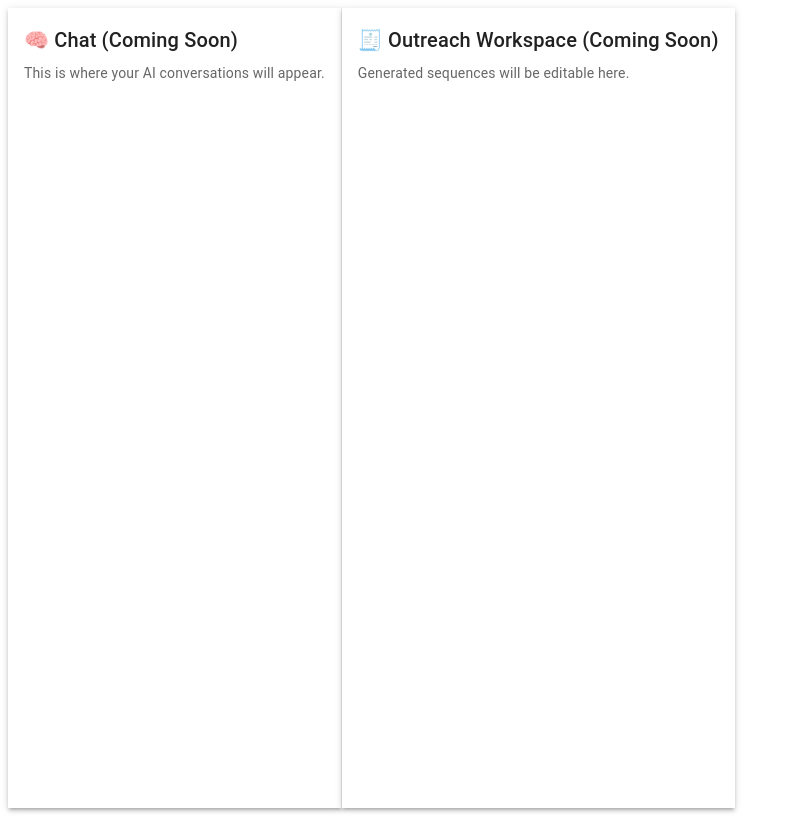
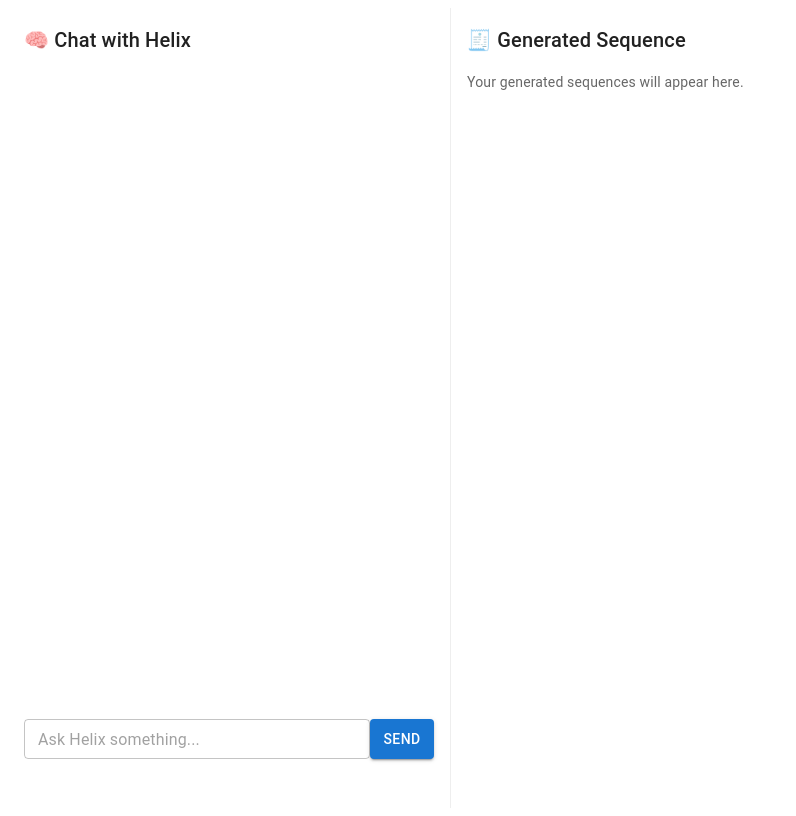
Before and after one commit to ishaan000/Helix, a Next.js app in the folder frontend/: page / in a window 1280 px wide. Shown: the whole page, without its empty margins (0-796 px from the left). Built offline with nearby package versions, Linux system fonts and the light colour scheme.

Commit message:
feat: update chat ux and do cleanups

```diff
--- /dev/null
+++ b/frontend/app/components/Chat.tsx
@@ -0,0 +1,136 @@
+import { Paper, Typography, Box, TextField, Button } from "@mui/material";
+import { useState } from "react";
+import { ChatMessage, LoadingStatus } from "../hooks/useChat";
+
+interface ChatProps {
+  messages: ChatMessage[];
+  sendMessage: (content: string) => Promise<void>;
+  status: LoadingStatus;
+}
+
+export default function Chat({ messages, sendMessage, status }: ChatProps) {
+  const [input, setInput] = useState("");
+
+  const handleSubmit = async () => {
+    if (!input.trim()) return;
+
+    const currentMessage = input;
+    setInput("");
+
+    try {
+      await sendMessage(currentMessage);
+    } catch (e) {
+      console.error("Send failed", e);
+    }
+  };
+
+  const renderLoadingState = () => {
+    if (!status.state) return null;
+
+    const getStatusColor = () => {
+      switch (status.state) {
+        case "thinking":
+          return "info.main";
+        case "generating":
+          return "success.main";
+        case "processing":
+          return "secondary.main";
+        default:
+          return "text.secondary";
+      }
+    };
+
+    const getStatusEmoji = () => {
+      switch (status.state) {
+        case "thinking":
+          return "🤔";
+        case "generating":
+          return "✍️";
+        case "processing":
+          return "⚙️";
+        default:
+          return "🧠";
+      }
+    };
+
+    return (
+      <Typography
+        variant="body2"
+        sx={{
+          fontStyle: "italic",
+          my: 2,
+          display: "flex",
+          alignItems: "center",
+          gap: 1,
+          color: getStatusColor(),
+          transition: "all 0.3s ease",
+        }}
+      >
+        <span>{getStatusEmoji()}</span>
+        <span>{status.step || "Processing"}</span>
+        <Box
+          component="span"
+          sx={{
+            display: "inline-block",
+            ml: 1,
+            animation: "pulse 1.5s infinite",
+          }}
+        >
+          <span className="dot">.</span>
+          <span className="dot">.</span>
+          <span className="dot">.</span>
+        </Box>
+      </Typography>
+    );
+  };
+
+  return (
+    <Paper
+      elevation={3}
+      square
+      sx={{ p: 2, height: "100%", overflowY: "auto" }}
+    >
+      <Typography variant="h6" gutterBottom>
+        🧠 Chat with Helix
+      </Typography>
+
+      <Box
+        sx={{ height: "80%", overflowY: "auto", mb: 2, whiteSpace: "pre-line" }}
+      >
+        {messages.map((msg, i) => (
+          <Typography
+            key={i}
+            variant="body2"
+            color={msg.sender === "user" ? "primary" : "secondary"}
+            sx={{ my: 2 }}
+          >
+            <strong>{msg.sender === "user" ? "You" : "Helix"}:</strong>
+            <br />
+            {msg.content}
+          </Typography>
+        ))}
+
+        {renderLoadingState()}
+      </Box>
+
+      <Box sx={{ display: "flex" }}>
+        <TextField
+          fullWidth
+          size="small"
+          placeholder="Ask Helix something..."
+          value={input}
+          onChange={(e) => setInput(e.target.value)}
+          onKeyDown={(e) => {
+            if (e.key === "Enter" && !e.shiftKey) {
+              e.preventDefault(); // prevent newline
+              handleSubmit();
+            }
+          }}
+        />
+        <Button variant="contained" onClick={handleSubmit}>
+          Send
+        </Button>
+      </Box>
+    </Paper>
+  );
+}
--- /dev/null
+++ b/frontend/app/components/Workspace.tsx
@@ -0,0 +1,40 @@
+import { Paper, Typography, Box } from "@mui/material";
+import { SequenceStep } from "../hooks/useChat";
+
+interface WorkspaceProps {
+  sequence: SequenceStep[];
+}
+
+export default function Workspace({ sequence }: WorkspaceProps) {
+  return (
+    <Paper
+      elevation={3}
+      square
+      sx={{ p: 2, height: "100%", overflowY: "auto" }}
+    >
+      <Typography variant="h6" gutterBottom>
+        🧾 Generated Sequence
+      </Typography>
+      <Box sx={{ mt: 2 }}>
+        {sequence.length > 0 ? (
+          sequence.map((step) => (
+            <Paper
+              key={step.step_number}
+              sx={{ p: 2, mb: 1 }}
+              variant="outlined"
+            >
+              <Typography variant="subtitle2">
+                Step {step.step_number}
+              </Typography>
+              <Typography variant="body2">{step.content}</Typography>
+            </Paper>
+          ))
+        ) : (
+          <Typography variant="body2" color="text.secondary">
+            Your generated sequences will appear here.
+          </Typography>
+        )}
+      </Box>
+    </Paper>
+  );
+}
--- /dev/null
+++ b/frontend/app/hooks/useChat.ts
@@ -0,0 +1,83 @@
+import { useState } from "react";
+import { sendChatMessage } from "../utils/api";
+
+export interface ChatMessage {
+  sender: "user" | "ai";
+  content: string;
+}
+
+export interface SequenceStep {
+  step_number: number;
+  content: string;
+}
+
+export type LoadingStatus = {
+  state: "thinking" | "generating" | "processing" | null;
+  step?: string;
+};
+
+export const useChat = () => {
+  const [messages, setMessages] = useState<ChatMessage[]>([]);
+  const [sequence, setSequence] = useState<SequenceStep[]>([]);
+  const [status, setStatus] = useState<LoadingStatus>({ state: null });
+
+  const sendMessage = async (content: string) => {
+    setMessages((prev) => [...prev, { sender: "user", content }]);
+
+    try {
+      // Initial thinking state
+      setStatus({ state: "thinking", step: "Analyzing your request" });
+
+      const data = await sendChatMessage(content);
+
+      if (!data.sequence) {
+        setMessages((prev) => [
+          ...prev,
+          { sender: "ai", content: data.response },
+        ]);
+        setStatus({ state: null });
+      }
+
+      if (data.sequence) {
+        // Show sequence generation states with appropriate timing
+        const showGenerationSteps = async () => {
+          setStatus({
+            state: "generating",
+            step: "Identifying key milestones",
+          });
+          await new Promise((resolve) => setTimeout(resolve, 1000));
+
+          setStatus({
+            state: "generating",
+            step: "Planning sequence steps",
+          });
+          await new Promise((resolve) => setTimeout(resolve, 1000));
+
+          setStatus({
+            state: "generating",
+            step: "Creating detailed instructions",
+          });
+          await new Promise((resolve) => setTimeout(resolve, 1000));
+
+          setSequence(data.sequence);
+
+          setStatus({ state: "processing", step: "Finalizing sequence" });
+          await new Promise((resolve) => setTimeout(resolve, 800));
+
+          setStatus({ state: null });
+        };
+
+        showGenerationSteps();
+      }
+    } catch (e) {
+      console.error("Error in sendMessage:", e);
+      setMessages((prev) => [
+        ...prev,
+        { sender: "ai", content: "Sorry, something went wrong!" },
+      ]);
+      setStatus({ state: null });
+    }
+  };
+
+  return { messages, sequence, sendMessage, status };
+};
--- a/frontend/app/page.tsx
+++ b/frontend/app/page.tsx
@@ -1,41 +1,32 @@
 "use client";
 
-import { Grid, Paper, Typography } from "@mui/material";
+import { Box } from "@mui/material";
+import Chat from "../app/components/Chat";
+import Workspace from "../app/components/Workspace";
+import { useChat } from "../app/hooks/useChat";
 
 export default function HomePage() {
+  const { messages, sequence, sendMessage, status } = useChat();
+
   return (
-    <Grid container sx={{ height: "100vh" }}>
-      <Grid
-        item
-        xs={4}
-        component={Paper as React.ElementType}
-        elevation={3}
-        square
-        sx={{ p: 2, borderRight: "1px solid #eee" }}
+    <Box
+      sx={{
+        display: "flex",
+        height: "100vh",
+        overflow: "hidden", // prevent scrollbars from wrapping
+      }}
+    >
+      {/* Left Panel (Chat) */}
+      <Box
+        sx={{ width: "35%", borderRight: "1px solid #eee", overflow: "hidden" }}
       >
-        <Typography variant="h6" gutterBottom>
-          🧠 Chat (Coming Soon)
-        </Typography>
-        <Typography variant="body2" color="text.secondary">
-          This is where your AI conversations will appear.
-        </Typography>
-      </Grid>
+        <Chat messages={messages} sendMessage={sendMessage} status={status} />
+      </Box>
 
-      <Grid
-        item
-        xs={8}
-        component={Paper as React.ElementType}
-        elevation={3}
-        square
-        sx={{ p: 2 }}
-      >
-        <Typography variant="h6" gutterBottom>
-          🧾 Outreach Workspace (Coming Soon)
-        </Typography>
-        <Typography variant="body2" color="text.secondary">
-          Generated sequences will be editable here.
-        </Typography>
-      </Grid>
-    </Grid>
+      {/* Right Panel (Workspace) */}
+      <Box sx={{ width: "65%", overflow: "hidden" }}>
+        <Workspace sequence={sequence} />
+      </Box>
+    </Box>
   );
 }
--- /dev/null
+++ b/frontend/app/utils/api.ts
@@ -0,0 +1,10 @@
+export const sendChatMessage = async (message: string, sessionId = 1) => {
+  const res = await fetch("http://localhost:5001/chat", {
+    method: "POST",
+    headers: { "Content-Type": "application/json" },
+    body: JSON.stringify({ message, session_id: sessionId }),
+  });
+
+  if (!res.ok) throw new Error("Chat API failed");
+  return res.json();
+};
```
